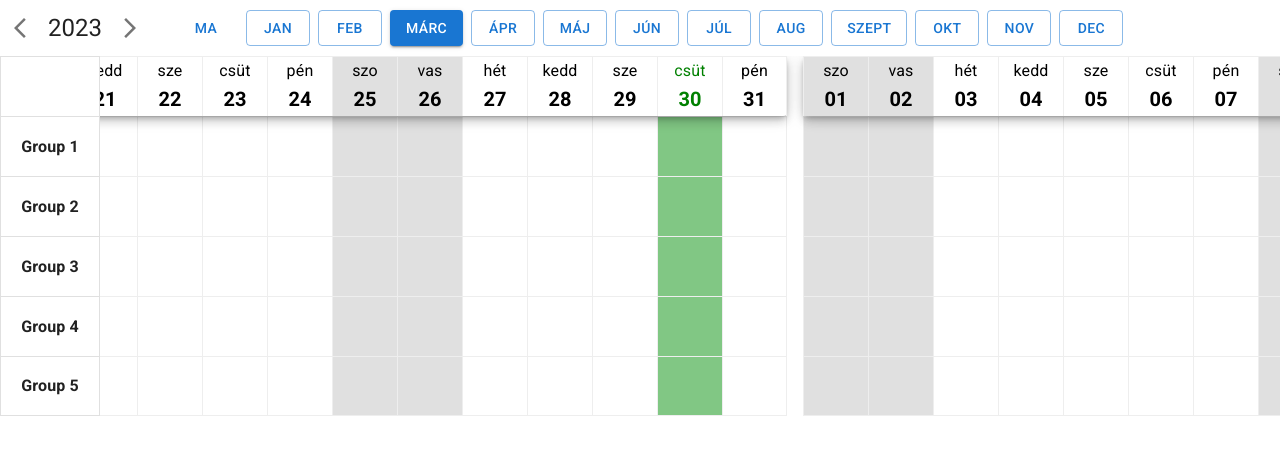
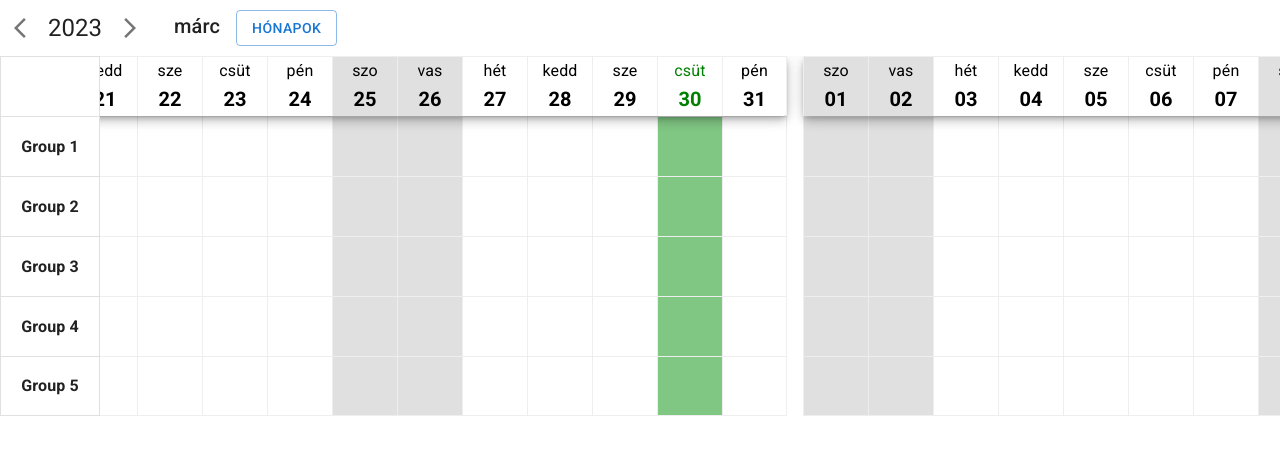
Before and after one commit to BigFlori/tuji-booking, a Next.js app: page / in a window 1280 px wide. Shown: the top 454 px of the page. Built offline with nearby package versions, Linux system fonts and the light colour scheme.

Commit message:
Update CalendarControls.tsx

```diff
--- a/src/components/Calendar/CalendarControls.tsx
+++ b/src/components/Calendar/CalendarControls.tsx
@@ -20,7 +20,7 @@ const foldMonthsAt = 1200;
 const CalendarControls: React.FC<CalendarControlsProps> = (
   props: CalendarControlsProps
 ) => {
-  const [isDesktop, setIsDesktop] = useState(window.innerWidth > foldMonthsAt);
+  const [isDesktop, setIsDesktop] = useState(false);
   const [anchorEl, setAnchorEl] = useState<null | HTMLElement>(null);
   const open = Boolean(anchorEl);
 
```
